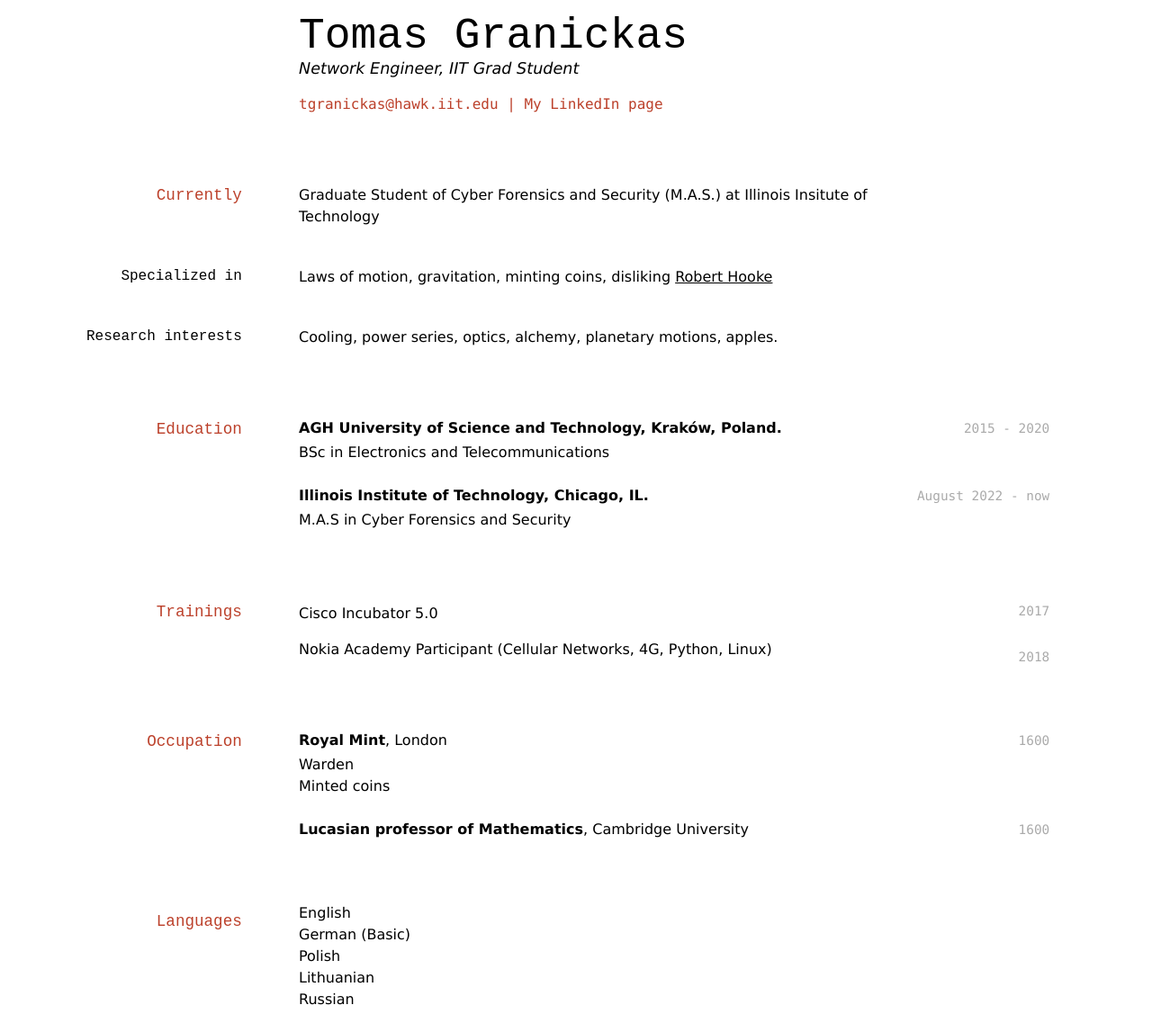
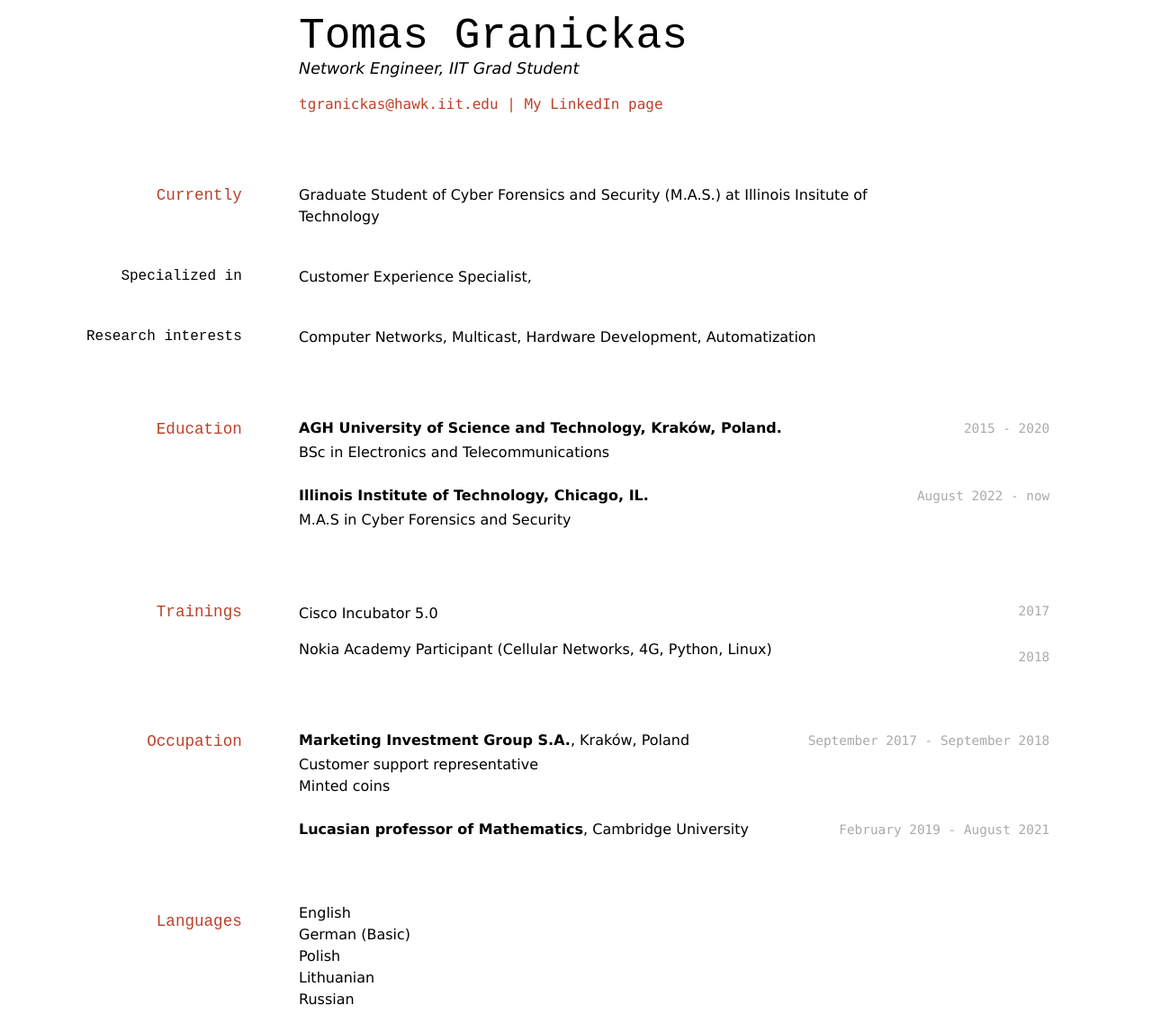
Before and after one commit to Loonzard/Loonzard.github.io, a Jekyll site: the page built from index.md, in a window 1280 px wide. Shown: the whole page at 90% size. Built offline with Jekyll 4.4.1, drawn with Linux system fonts in a browser that asks for light colours.

Commit message:
Update index.md

```diff
--- a/index.md
+++ b/index.md
@@ -16,12 +16,12 @@ Graduate Student of Cyber Forensics and Security (M.A.S.) at Illinois Insitute o
 
 ### Specialized in
 
-Laws of motion, gravitation, minting coins, disliking [Robert Hooke](http://en.wikipedia.org/wiki/Robert_Hooke)
+Customer Experience Specialist,
 
 
 ### Research interests
 
-Cooling, power series, optics, alchemy, planetary motions, apples.
+Computer Networks, Multicast, Hardware Development, Automatization
 
 
 ## Education
@@ -69,13 +69,13 @@ __Illinois Institute of Technology, Chicago, IL.__
 
 ## Occupation
 
-`1600`
-__Royal Mint__, London
+`September 2017 - September 2018`
+__Marketing Investment Group S.A.__, Kraków, Poland
 
-- Warden
+- Customer support representative
 - Minted coins
 
-`1600`
+`February 2019 - August 2021`
 __Lucasian professor of Mathematics__, Cambridge University
 
 
```
